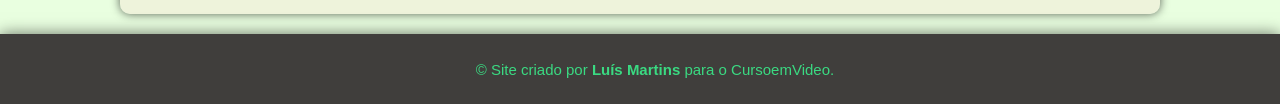
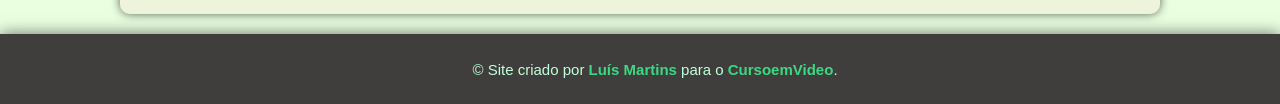
Before and after one commit to luismrtns/projeto-android, a plain HTML site: page index.html in a window 1280 px wide. Shown: the part 2939-3043 px from the top of the page. Drawn offline with Linux system fonts and the light colour scheme.

Commit message:
coloquei os links

```diff
--- a/index.html
+++ b/index.html
@@ -86,7 +86,7 @@
     </main>
 
     <footer>
-        <p>&copy; Site criado por <strong>Luís Martins</strong> para o CursoemVideo.</p>
+        <p>&copy; Site criado por <a href="https://github.com/luismrtns" target="_blank">Luís Martins</a> para o <a href="https://www.cursoemvideo.com" target="_blank">CursoemVideo</a>.</p>
     </footer>
 </body>
 </html>
--- a/style.css
+++ b/style.css
@@ -202,7 +202,7 @@ aside > ul{
 
 footer{
     background-color: var(--cor4);
-    color: #3ada82;
+    color: #c0ffdd;
     text-align: center;
     box-shadow: 0px 0px 15px rgba(0, 0, 0, 0.561);
     padding: 10px;
@@ -211,6 +211,17 @@ footer{
     bottom: 0;
     user-select: none;
     clear: both;
+}
+
+footer a{
+    color: #3ada82;
+    font-weight: bolder;
+    text-decoration: none;
+}
+
+footer a:hover{
+    color: #099548;
+    text-decoration: underline;
 }
 
 ::-webkit-scrollbar {
```
